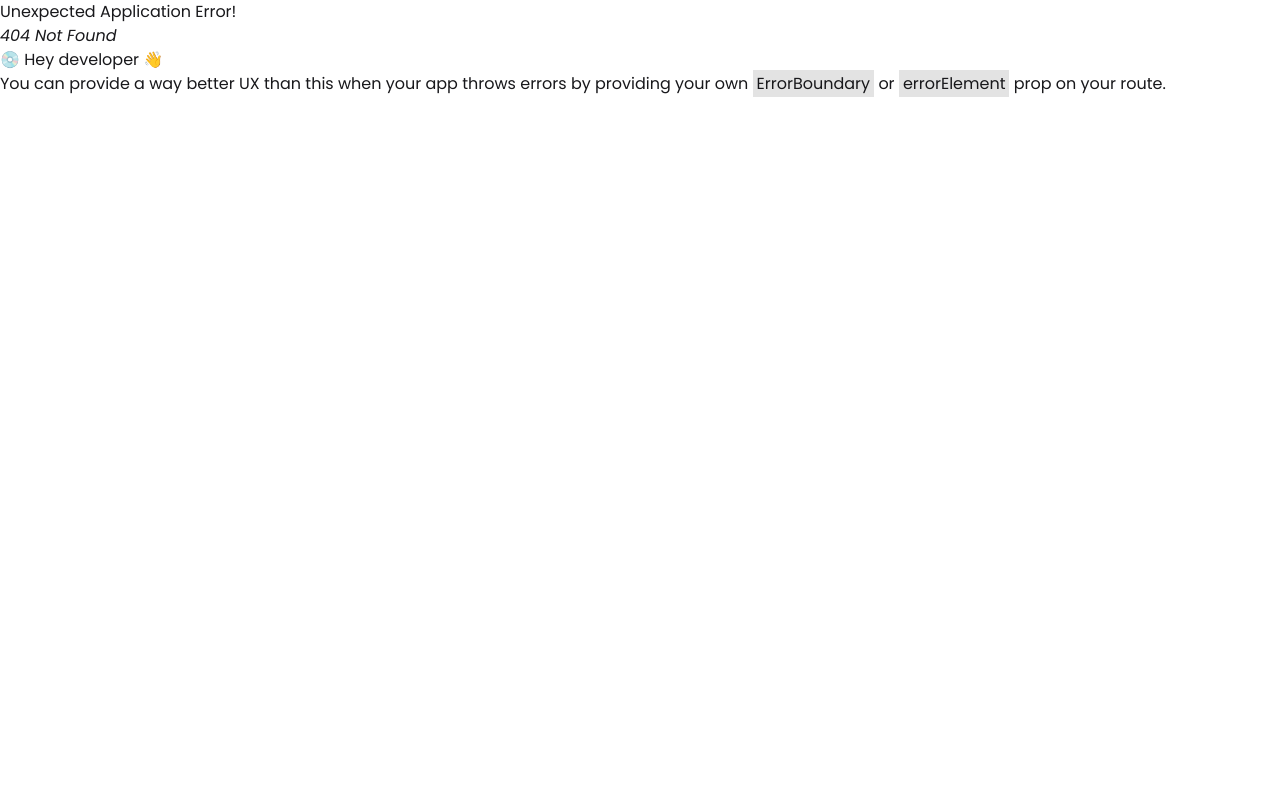
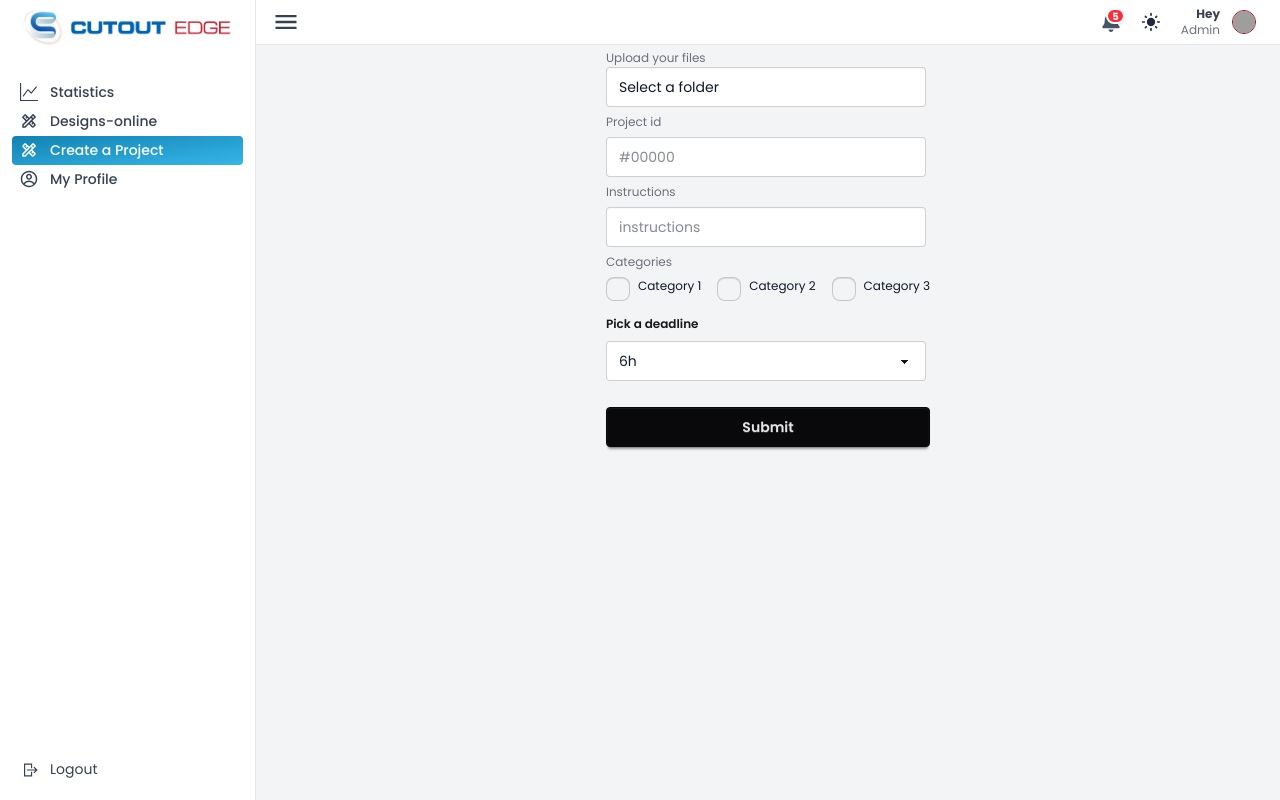
Before and after one commit to mdrakibulhasanparvej/cutoutedge-client, a React (Vite) app: page /dashboard/create-project in a window 1280 px wide. Before the commit this address had no page. Built offline with nearby package versions, Linux system fonts and the light colour scheme; grey boxes are pictures that could not be loaded; a small style sheet from the web is missing.

Commit message:
create project page implemented

```diff
--- /dev/null
+++ b/src/component/shared/fileInput/FileInput.jsx
@@ -0,0 +1,54 @@
+import React, { useRef, useState } from 'react';
+
+const FileInput = () => {
+    const [files, setFiles] = useState([]);
+
+    const inputRef = useRef(null);
+    const [text, setText] = useState("Select a folder");
+
+    const onFileChange = (fileList) => {
+        setFiles(fileList);
+    };
+
+    const handleChange = (e) => {
+        const files = e.target.files;
+
+        if (!files || files.length === 0) {
+            setText("Select a folder");
+            return;
+        }
+
+        onFileChange(files)
+
+        const folderName = files[0].webkitRelativePath.split("/")[0];
+
+
+        setText(`${folderName} (${files.length} files)`);
+    };
+
+    return (
+        <div>
+            <label className="label">Upload your files</label>
+
+            {/* Clickable fake input */}
+            <div
+                onClick={() => inputRef.current.click()}
+                className="input bg-white cursor-pointer flex items-center"
+            >
+                {text}
+            </div>
+
+            {/* Real hidden input */}
+            <input
+                webkitdirectory=""
+                ref={inputRef}
+                type="file"
+                multiple
+                onChange={handleChange}
+                className="hidden"
+            />
+        </div>
+    );
+};
+
+export default FileInput;
--- a/src/hook/useAxios.js
+++ b/src/hook/useAxios.js
@@ -2,9 +2,10 @@ import axios from "axios";
 import React from "react";
 
 const axiosSecure = axios.create({
-  baseURL: "https://grameenshikkha-server.vercel.app",
-  // baseURL: "http://localhost:5000",
+  baseURL: "http://localhost:8080/api",
+
 });
+
 const useAxios = () => {
   return axiosSecure;
 };
--- a/src/hook/useUser.js
+++ b/src/hook/useUser.js
@@ -3,7 +3,7 @@ import useAuth from "./useAuth";
 import useAxios from "./useAxios";
 
 const useUser = () => {
-  const { user } = useAuth();
+  // const { user } = useAuth();
   const axiosSecure = useAxios();
 
   const { data, isLoading, error, refetch } = useQuery({
--- a/src/layout/DashboardLayout.jsx
+++ b/src/layout/DashboardLayout.jsx
@@ -93,15 +93,16 @@ const DashboardLayout = () => {
                   address='design-online'
                 />
                 <MenuItem
+                  icon={MdOutlineDesignServices}
+                  label='Create a Project'
+                  address='create-project'
+                />
+                <MenuItem
                   icon={CgProfile}
                   label='My Profile'
                   address='profile'
                 />
 
-                {/* {dbUser?.role === "admin" && <AdminMenu />}
-                {dbUser?.role === "volunteer" && <VolunteerMenu />}
-                {dbUser?.role === "student" && <StudentsMenu />}
-                {dbUser?.role === "trainer" && <TrainerMenu />} */}
               </>
             )}
           </div>
--- a/src/pages/About/About.jsx
+++ /dev/null
@@ -1,11 +0,0 @@
-import React from "react";
-
-const About = () => {
-  return (
-    <div>
-      <h2>This is About</h2>
-    </div>
-  );
-};
-
-export default About;
--- a/src/pages/Contact/Contact.jsx
+++ /dev/null
@@ -1,11 +0,0 @@
-import React from "react";
-
-const Contact = () => {
-  return (
-    <div>
-      <h2>This is Contact</h2>
-    </div>
-  );
-};
-
-export default Contact;
--- /dev/null
+++ b/src/pages/Dashboard/createProject/CreateProject.jsx
@@ -0,0 +1,181 @@
+import React from 'react';
+import { useForm } from 'react-hook-form';
+import FileInput from '../../../component/shared/fileInput/FileInput';
+import useAxios from '../../../hook/useAxios';
+
+const CreateProject = () => {
+
+    const axios = useAxios()
+
+
+    const {
+        register,
+        handleSubmit,
+        watch,
+        formState: { errors }
+    } = useForm();
+
+    const selectDeadline = watch('deadline')
+
+    const onSubmit = async (data) => {
+        const { categories, deadline, customDeadline, projectId, instructions } = data;
+
+        const finalDeadline = deadline === 'other' ? Number(customDeadline) : Number(deadline)
+
+        const finalData = {
+            orderId: projectId,
+            deadline: finalDeadline,
+            categories,
+            instructions
+        };
+
+        const res = await axios.post('/files/register',
+            finalData,
+            {
+                headers: {
+                    "x-user-id": "6997518309071ee6a5465c46"
+                }
+            })
+        if (res.data) {
+            alert("project creation complete")
+        }
+        alert("failed to create project")
+    };
+
+    return (
+        <div className='flex justify-center items-center'>
+            <form onSubmit={handleSubmit(onSubmit)}>
+                <fieldset className="fieldset">
+
+                    {/* Folder Upload  */}
+                    <FileInput />
+
+                    {/* ProjectId */}
+                    <label className="label">Project id</label>
+                    <input
+                        type="text"
+                        className="input bg-white"
+                        placeholder="#00000"
+                        {...register("projectId", {
+                            required: "Project id is required"
+                        })}
+                    />
+                    {errors.projectId && (
+                        <span className="text-red-500 text-sm">
+                            {errors.projectId.message}
+                        </span>
+                    )}
+
+
+                    {/* Instructions */}
+
+                    <label className="label">Instructions</label>
+                    <input
+                        type="text"
+                        className="input bg-white"
+                        placeholder="instructions"
+                        {...register("instructions", {
+                            required: "Instructions are required"
+                        })}
+                    />
+                    {errors.instructions && (
+                        <span className="text-red-500 text-sm">
+                            {errors.instructions.message}
+                        </span>
+                    )}
+
+                    {/* Categories */}
+                    <label className="label">Categories</label>
+                    <div className='flex gap-4'>
+                        <div className='flex gap-2'>
+                            <input
+                                type="checkbox"
+                                value="category 1"
+                                className="checkbox text-black"
+                                {...register("categories")}
+                            />
+                            <p>Category 1</p>
+                        </div>
+
+                        <div className='flex gap-2'>
+                            <input
+                                type="checkbox"
+                                value="category 2"
+                                className="checkbox text-black"
+                                {...register("categories")}
+                            />
+                            <p>Category 2</p>
+                        </div>
+
+                        <div className='flex gap-2'>
+                            <input
+                                type="checkbox"
+                                value="category 3"
+                                className="checkbox text-black"
+                                {...register("categories")}
+                            />
+                            <p>Category 3</p>
+                        </div>
+                    </div>
+
+                    {/* Deadline */}
+                    <fieldset className="fieldset">
+                        <legend className="fieldset-legend">Pick a deadline</legend>
+                        <select
+                            className="select bg-white"
+                            defaultValue={null}
+                            {...register("deadline", {
+                                required: "Deadline is required"
+                            })}
+                        >
+                            <option disabled value="">Pick a Deadline</option>
+                            <option value={6}>6h</option>
+                            <option value={12}>12h</option>
+                            <option value={24}>24h</option>
+                            <option value={48}>48h</option>
+                            <option value={72}>72h</option>
+                            <option value="other">Other</option>
+                        </select>
+                        {errors.deadline && (
+                            <span className="text-red-500 text-sm">
+                                {errors.deadline.message}
+                            </span>
+                        )}
+
+                        {selectDeadline === "other" && (
+                            <div className="mt-2">
+                                <input
+                                    type="number"
+                                    min={1}
+                                    placeholder="Enter hours (e.g. 124)"
+                                    className="input bg-white"
+                                    onWheel={(e) => e.target.blur()}
+                                    {...register("customDeadline", {
+                                        required: "Please enter custom hours",
+                                        min: {
+                                            value: 1,
+                                            message: "Hours must be greater than 0"
+                                        },
+                                        valueAsNumber: true
+                                    })}
+                                />
+                                {errors.customDeadline && (
+                                    <span className="text-red-500 text-sm">
+                                        {errors.customDeadline.message}
+                                    </span>
+                                )}
+                            </div>
+                        )}
+
+                    </fieldset>
+
+
+
+                    <input className="btn btn-neutral mt-4" type='submit' />
+                </fieldset>
+            </form>
+        </div>
+    );
+};
+
+export default CreateProject;
--- /dev/null
+++ b/src/pages/Dashboard/project-details/ProjectDetails.jsx
@@ -0,0 +1,11 @@
+import React from 'react';
+
+const ProjectDetails = () => {
+    return (
+        <div>
+
+        </div>
+    );
+};
+
+export default ProjectDetails;
```
Also changed, not shown: src/routes/Router.jsx (+11 -1 lines).
